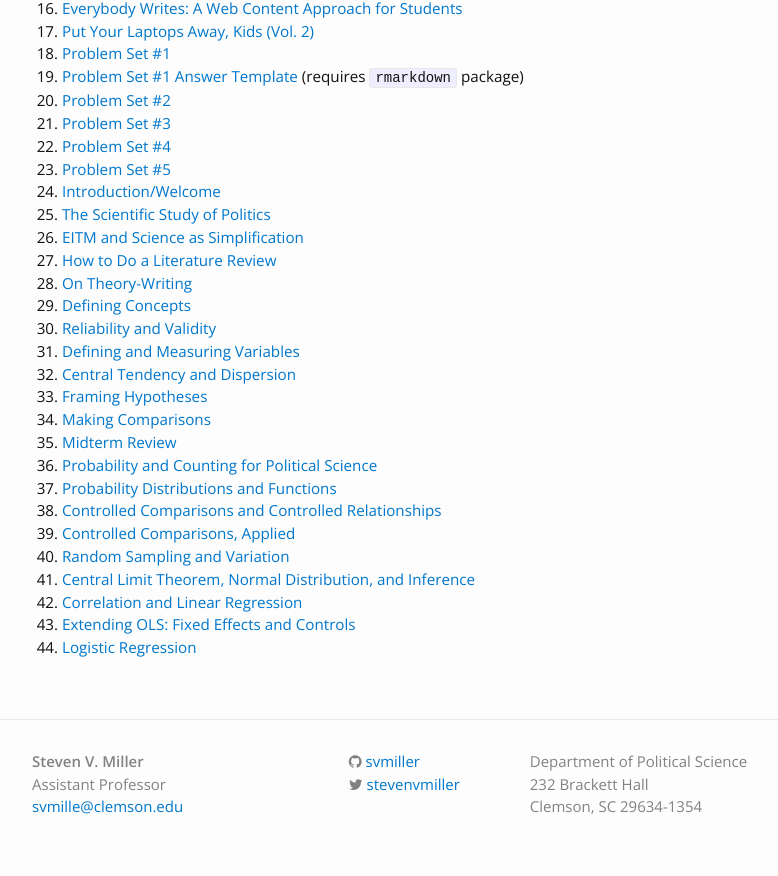
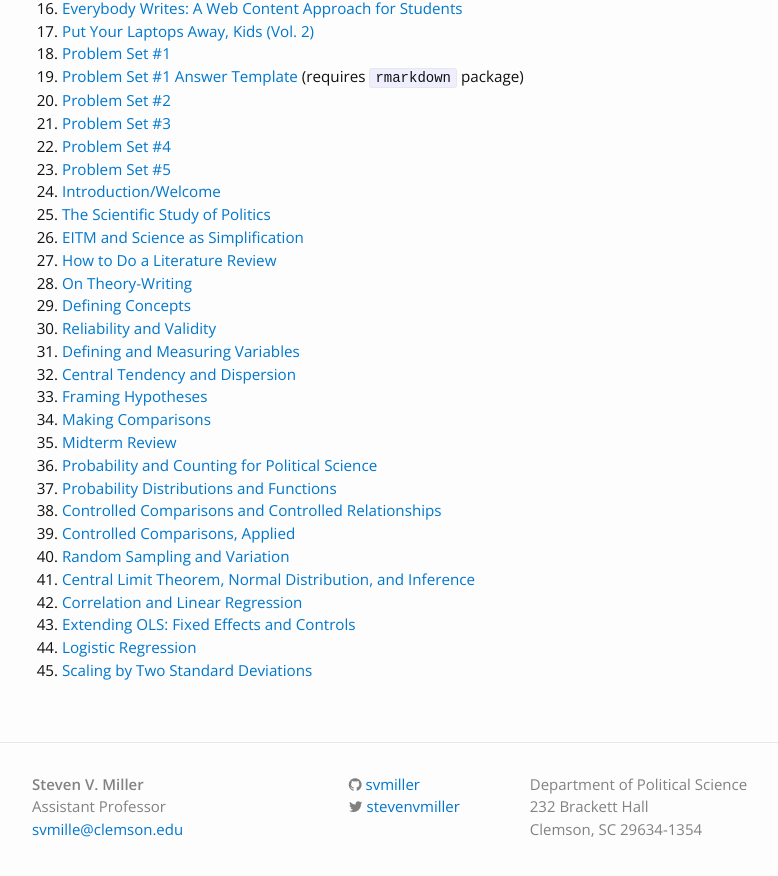
Before and after one commit to svmiller/svmiller.github.io, a Jekyll site: the page built from teaching/posc-3410.md, in a window 1280 px wide and 900 px high, scrolled down 1486 px. Shown: the top 876 px of the window, without its empty margins (163-941 px from the left). Built offline with Jekyll 4.4.1, drawn with Linux system fonts in a browser that asks for light colours; nearby versions of some CDN libraries; some web fonts are replaced.

Commit message:
add lectures 04.18.2017

```diff
--- a/teaching/posc-3410.md
+++ b/teaching/posc-3410.md
@@ -71,6 +71,7 @@ March 26: We're having a schedule update in light of the instructor's illness, s
 42. [Correlation and Linear Regression](https://www.dropbox.com/s/z7cbv9oqtvoguq8/posc3410-lecture-correlation-linear-regression.pdf?dl=0)
 43. [Extending OLS: Fixed Effects and Controls](https://www.dropbox.com/s/01cqkqxzulwcp9s/posc3410-lecture-ols-fixed-effects-controls.pdf?dl=0)
 44. [Logistic Regression](https://www.dropbox.com/s/zt99vce284gspux/posc3410-lecture-logistic-regression.pdf?dl=0)
+45. [Scaling by Two Standard Deviations](https://www.dropbox.com/s/t3mkketzgcfvzsn/posc3410-lecture-scaling-two-sds.pdf?dl=0)
 
 <!--
 23. [Introduction/Welcome](https://www.dropbox.com/s/baratz98onphaa3/posc3410-lecture-syllabus-day.pdf?dl=0)
```
Also changed, not shown: teaching/posc-3610.md (+1 -0 lines).
